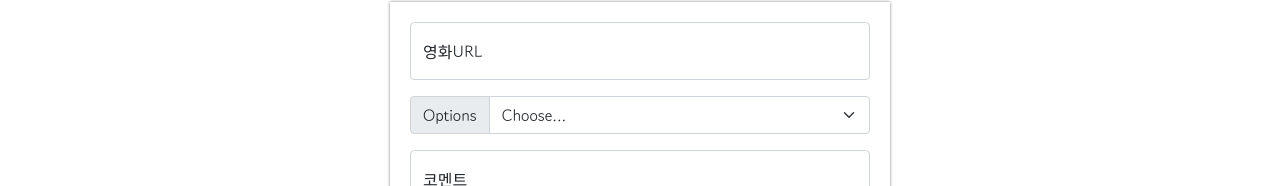
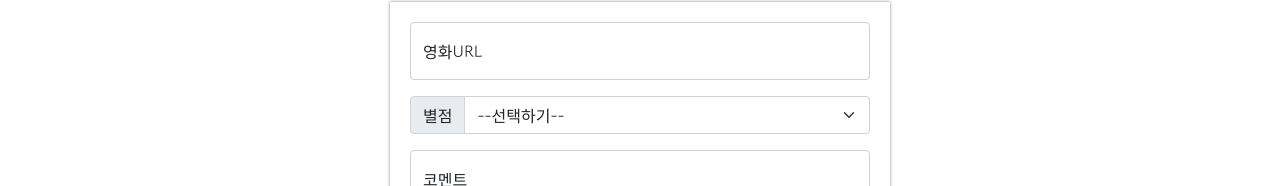
Before and after one commit to kyuparfum/mypage, a plain HTML site: page index.html in a window 1280 px wide. Shown: the part 268-454 px from the top of the page. Drawn offline with nearby package versions, Linux system fonts and the light colour scheme.

Commit message:
Update index.html

```diff
--- a/index.html
+++ b/index.html
@@ -91,9 +91,9 @@
             <label for="floatingInput">영화URL</label>
         </div>
         <div class="input-group mb-3">
-            <label class="input-group-text" for="inputGroupSelect01">Options</label>
+            <label class="input-group-text" for="inputGroupSelect01">별점</label>
             <select class="form-select" id="inputGroupSelect01">
-                <option selected>Choose...</option>
+                <option selected>--선택하기--</option>
                 <option value="1">⭐</option>
                 <option value="2">⭐⭐</option>
                 <option value="3">⭐⭐⭐</option>
```
